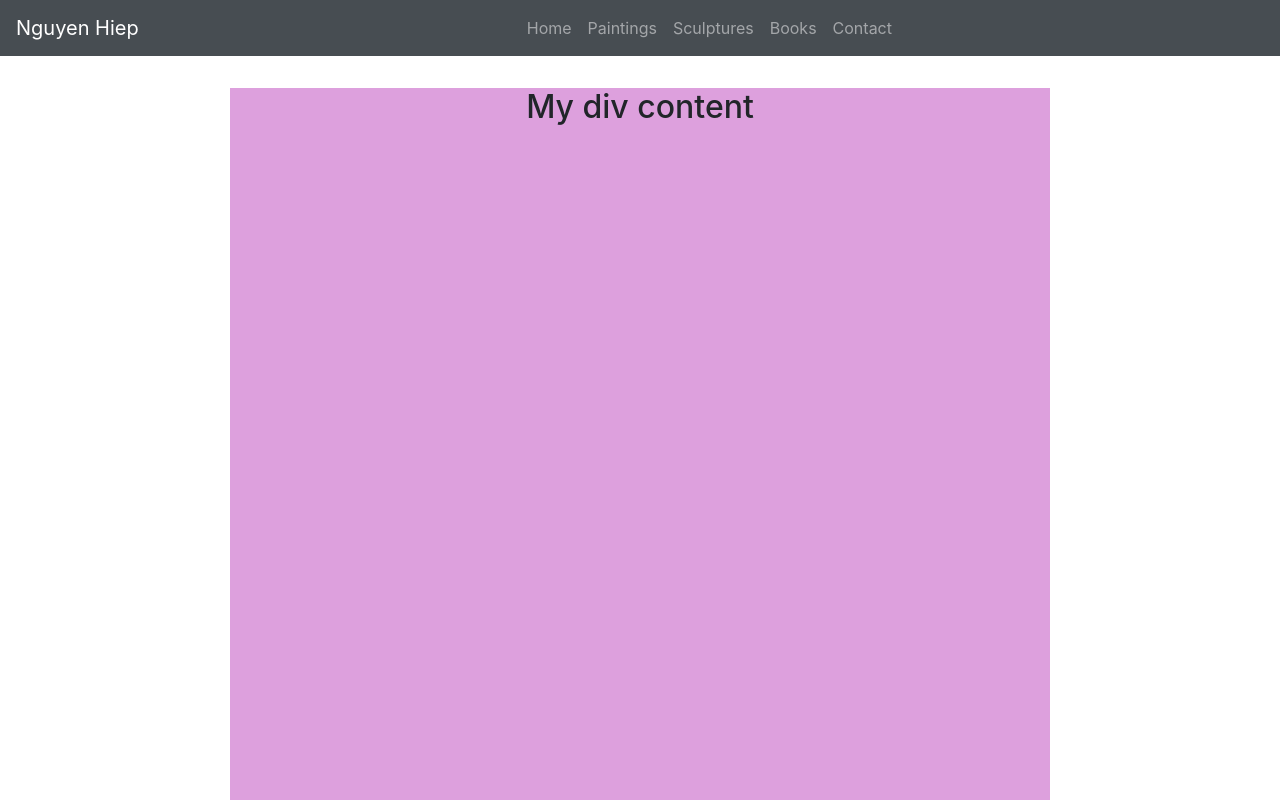
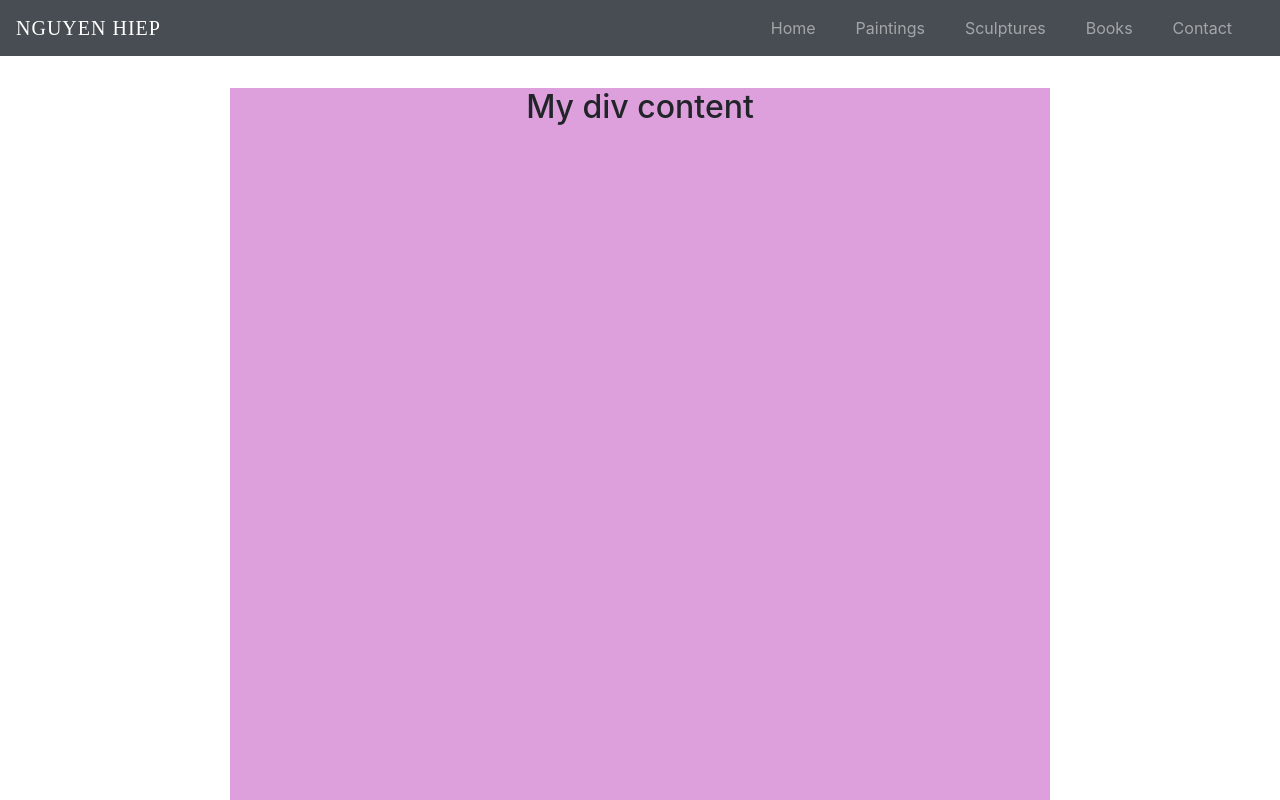
Before and after one commit to cer-nagas/cer-nagas.github.io, a React (Create React App) app: page / in a window 1280 px wide. Shown: the top 800 px of the page. Built offline with nearby package versions, Linux system fonts and the light colour scheme.

Commit message:
Align nav buttons right

```diff
--- a/src/components/MainNavbar.js
+++ b/src/components/MainNavbar.js
@@ -5,9 +5,9 @@ import { Navbar, Nav, Container, Row, Col } from 'react-bootstrap';
 const MainNavbar=() => {
     return (
         <Navbar className="navbar" bg="dark" expand="lg" sticky="top" variant="dark">
-            <Navbar.Brand href="#home">Nguyen Hiep</Navbar.Brand>
+            <Navbar.Brand href="#home">NGUYEN HIEP</Navbar.Brand>
             <Navbar.Collapse id="collapse-navbar-nav">
-                <Nav className="navbar-nav justify-content-center">
+                <Nav className="navbar-nav justify-content-end">
                     <Nav.Link href="#home">Home</Nav.Link>
                     <Nav.Link href="#link">Paintings</Nav.Link>
                     <Nav.Link href="#link">Sculptures</Nav.Link>
--- a/src/styles/navbar.scss
+++ b/src/styles/navbar.scss
@@ -1,6 +1,21 @@
 .navbar {
     opacity: 0.9;
 }
+
 .navbar-nav {
     width: 100%
 }
+
+.nav-link {
+    margin-right: 1.5rem;
+}
+
+.navbar-brand {
+    font-family: Montserrat;
+    font-size: 18px;
+    font-style: normal;
+    font-weight: 400;
+    line-height: 17px;
+    letter-spacing: 1px;
+    text-align: center;
+}
```
